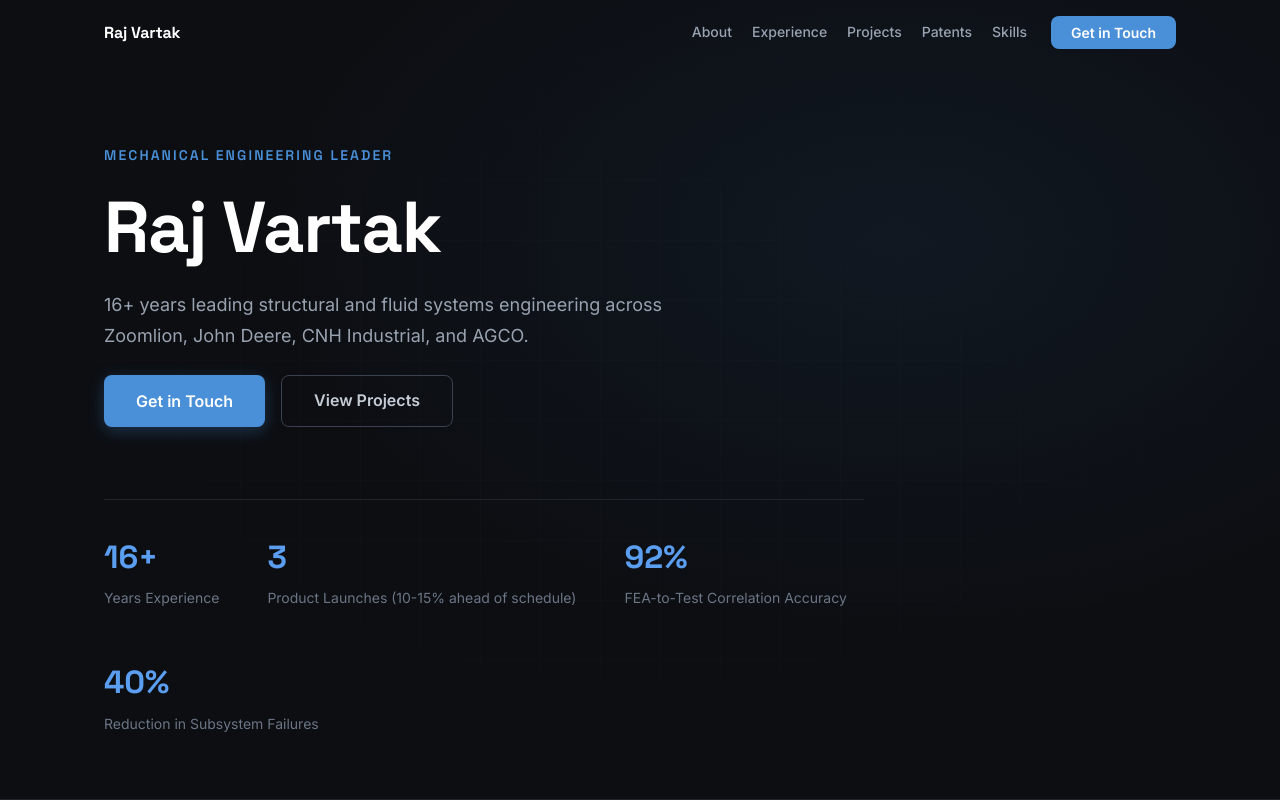
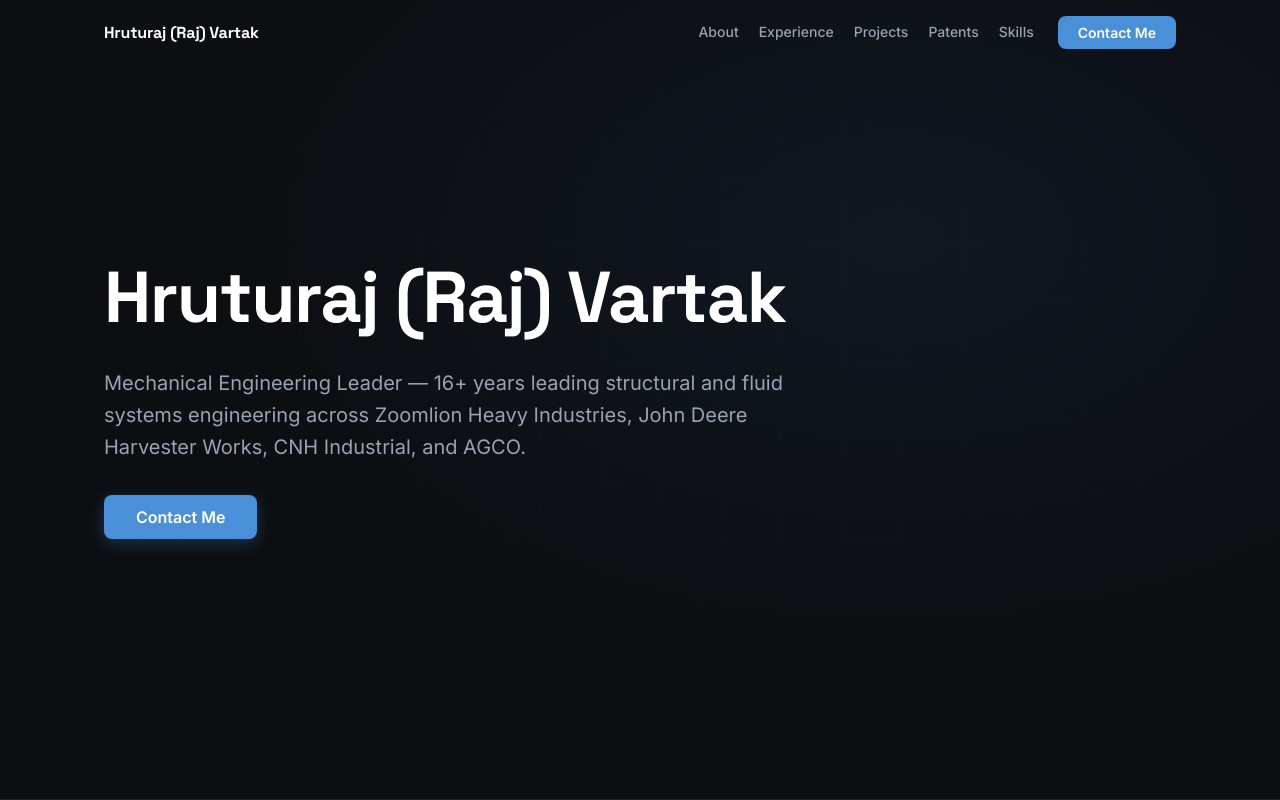
Before and after one commit to hruturajvartak/portfolio, a React (Vite) app: page / in a window 1280 px wide. Shown: the top 800 px of the page. Built offline with nearby package versions, Linux system fonts and the light colour scheme; no server answers.

Commit message:
Updated Hero.tsx

```diff
--- a/src/components/Hero.tsx
+++ b/src/components/Hero.tsx
@@ -1,4 +1,4 @@
-import { profile, stats } from '../data/content'
+import { profile } from '../data/content'
 
 interface HeroProps {
   onContactClick: () => void
@@ -29,7 +29,7 @@ export default function Hero({ onContactClick }: HeroProps) {
           backgroundImage:
             'linear-gradient(var(--graphite-800) 1px, transparent 1px), linear-gradient(90deg, var(--graphite-800) 1px, transparent 1px)',
           backgroundSize: '60px 60px',
-          opacity: 0.15,
+          opacity: 0.12,
           maskImage: 'radial-gradient(ellipse at center, black 30%, transparent 80%)',
           WebkitMaskImage: 'radial-gradient(ellipse at center, black 30%, transparent 80%)',
         }}
@@ -43,31 +43,17 @@ export default function Hero({ onContactClick }: HeroProps) {
           display: 'flex',
           flexDirection: 'column',
           alignItems: 'flex-start',
-          gap: 'var(--space-6)',
-          paddingTop: 'var(--space-20)',
+          gap: 'var(--space-8)',
         }}
       >
-        <span
-          style={{
-            fontFamily: 'var(--font-heading)',
-            fontSize: 'var(--text-sm)',
-            fontWeight: 600,
-            textTransform: 'uppercase',
-            letterSpacing: '0.15em',
-            color: 'var(--steel-blue)',
-            animation: 'fadeIn 0.8s ease forwards',
-          }}
-        >
-          Mechanical Engineering Leader
-        </span>
-
+        {/* 1. Name */}
         <h1
           style={{
             fontSize: 'clamp(2.5rem, 6vw, 4.5rem)',
             fontWeight: 700,
             lineHeight: 1.05,
             color: 'var(--white)',
-            maxWidth: '760px',
+            maxWidth: '800px',
             animation: 'fadeInUp 0.8s ease 0.1s forwards',
             opacity: 0,
           }}
@@ -75,28 +61,21 @@ export default function Hero({ onContactClick }: HeroProps) {
           {profile.name}
         </h1>
 
+        {/* 2. One-line positioning */}
         <p
           style={{
-            fontSize: 'var(--text-lg)',
-            lineHeight: 1.7,
+            fontSize: 'var(--text-xl)',
+            lineHeight: 1.6,
             color: 'var(--graphite-300)',
-            maxWidth: '620px',
-            animation: 'fadeInUp 0.8s ease 0.2s forwards',
+            maxWidth: '680px',
+            animation: 'fadeInUp 0.8s ease 0.25s forwards',
             opacity: 0,
           }}
         >
           {profile.tagline}
         </p>
 
-        <div
-          style={{
-            display: 'flex',
-            gap: 'var(--space-4)',
-            flexWrap: 'wrap',
-            animation: 'fadeInUp 0.8s ease 0.3s forwards',
-            opacity: 0,
-          }}
-        >
+        {/* 3. Single CTA */}
         <button
           onClick={onContactClick}
           style={{
@@ -108,6 +87,8 @@ export default function Hero({ onContactClick }: HeroProps) {
             borderRadius: 'var(--radius-md)',
             transition: 'all var(--transition-normal)',
             boxShadow: '0 4px 16px rgba(74, 144, 217, 0.3)',
+            animation: 'fadeInUp 0.8s ease 0.4s forwards',
+            opacity: 0,
           }}
           onMouseEnter={(e) => {
             e.currentTarget.style.background = 'var(--steel-blue-bright)'
@@ -118,74 +99,8 @@ export default function Hero({ onContactClick }: HeroProps) {
             e.currentTarget.style.transform = 'translateY(0)'
           }}
         >
-            Get in Touch
+          Contact Me
         </button>
-          <a
-            href="#projects"
-            style={{
-              fontSize: 'var(--text-base)',
-              fontWeight: 600,
-              color: 'var(--graphite-200)',
-              background: 'transparent',
-              border: '1px solid var(--graphite-600)',
-              padding: 'var(--space-3) var(--space-8)',
-              borderRadius: 'var(--radius-md)',
-              transition: 'all var(--transition-normal)',
-              display: 'inline-flex',
-              alignItems: 'center',
-            }}
-            onMouseEnter={(e) => {
-              e.currentTarget.style.borderColor = 'var(--steel-blue)'
-              e.currentTarget.style.color = 'var(--white)'
-            }}
-            onMouseLeave={(e) => {
-              e.currentTarget.style.borderColor = 'var(--graphite-600)'
-              e.currentTarget.style.color = 'var(--graphite-200)'
-            }}
-          >
-            View Projects
-          </a>
-        </div>
-
-        {/* Stats row */}
-        <div
-          style={{
-            display: 'flex',
-            gap: 'var(--space-12)',
-            flexWrap: 'wrap',
-            marginTop: 'var(--space-12)',
-            paddingTop: 'var(--space-8)',
-            borderTop: '1px solid var(--graphite-800)',
-            width: '100%',
-            maxWidth: '760px',
-            animation: 'fadeInUp 0.8s ease 0.4s forwards',
-            opacity: 0,
-          }}
-        >
-          {stats.map((stat) => (
-            <div key={stat.label}>
-              <div
-                style={{
-                  fontFamily: 'var(--font-heading)',
-                  fontSize: 'var(--text-3xl)',
-                  fontWeight: 700,
-                  color: 'var(--steel-blue-bright)',
-                }}
-              >
-                {stat.value}
-              </div>
-              <div
-                style={{
-                  fontSize: 'var(--text-sm)',
-                  color: 'var(--graphite-400)',
-                  marginTop: 'var(--space-1)',
-                }}
-              >
-                {stat.label}
-              </div>
-            </div>
-          ))}
-        </div>
       </div>
     </header>
   )
--- a/src/components/Navbar.tsx
+++ b/src/components/Navbar.tsx
@@ -91,7 +91,7 @@ export default function Navbar({ onContactClick }: NavbarProps) {
             onMouseEnter={(e) => (e.currentTarget.style.background = 'var(--steel-blue-bright)')}
             onMouseLeave={(e) => (e.currentTarget.style.background = 'var(--steel-blue)')}
           >
-            Get in Touch
+            Contact Me
           </button>
         </div>
       </div>
--- a/src/data/content.ts
+++ b/src/data/content.ts
@@ -1,9 +1,9 @@
 export const profile = {
-  name: 'Raj Vartak',
+  name: 'Hruturaj (Raj) Vartak',
   fullName: 'Hruturaj Vartak',
   title: 'Mechanical Engineering Leader',
   tagline:
-    '16+ years leading structural and fluid systems engineering across Zoomlion, John Deere, CNH Industrial, and AGCO.',
+    'Mechanical Engineering Leader — 16+ years leading structural and fluid systems engineering across Zoomlion Heavy Industries, John Deere Harvester Works, CNH Industrial, and AGCO.',
   email: 'hruturaj.vartak@gmail.com',
   linkedin: 'https://www.linkedin.com/in/hruturajvartak/',
 }
```
Lines whose indentation alone changed are shown as unchanged.
